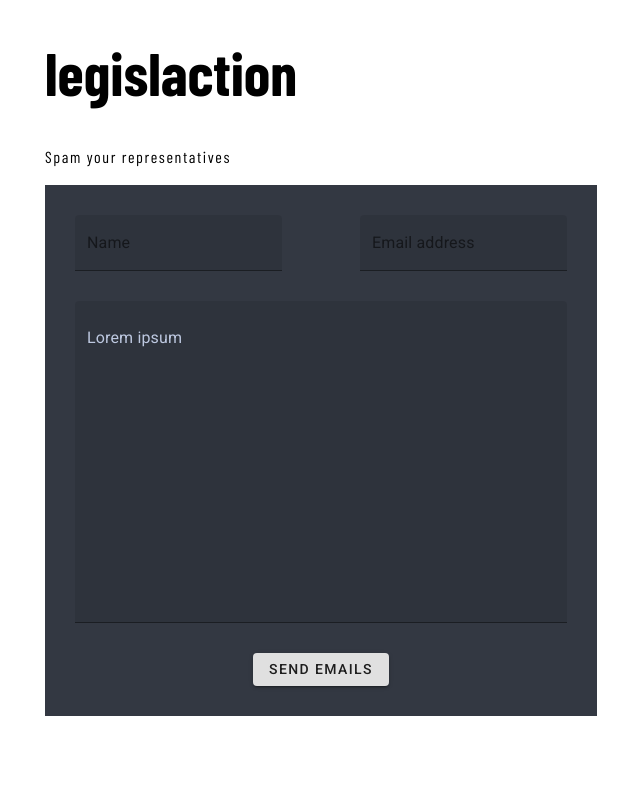
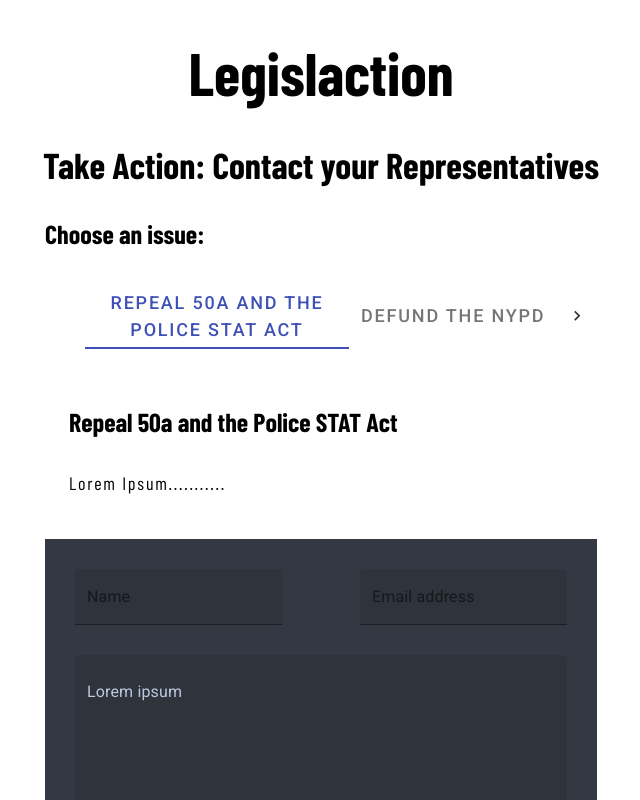
Before and after one commit to sepiette/legislaction, a React (Create React App) app: page / in a window 1280 px wide. Shown: the top 800 px of the page, without its empty margins (319-959 px from the left). Built offline with nearby package versions, Linux system fonts and the light colour scheme; what @mars/heroku-js-runtime-env would draw is missing.

Commit message:
add issue toggler

```diff
--- a/package.json
+++ b/package.json
@@ -9,6 +9,7 @@
   "dependencies": {
     "@mars/heroku-js-runtime-env": "^3.0.2",
     "@material-ui/core": "^4.10.1",
+    "@material-ui/lab": "^4.0.0-alpha.55",
     "@material-ui/styles": "^4.10.0",
     "@testing-library/jest-dom": "^4.2.4",
     "@testing-library/react": "^9.3.2",
--- a/src/App.js
+++ b/src/App.js
@@ -1,15 +1,25 @@
-import React from 'react';
+import React, { useState } from 'react';
 import './styles/common.scss';
 import Container from '@material-ui/core/Container';
 import { EmailForm } from './components/EmailForm';
+import IssueToggler from './components/IssueToggler/IssueToggler';
+import { TabContext } from '@material-ui/lab';
 
 function App() {
+  const [tabValue, setTabValue] = useState('repeal-bills');
+  const handleIssueView = (newVal) => {
+    console.log('toggle', newVal);
+    setTabValue(newVal);
+  };
   return (
     <div className="App">
+      <h1 className="text-center">Legislaction</h1>
+      <h3 className="text-center">Take Action: Contact your Representatives</h3>
       <Container maxWidth="sm">
-        <h1>legislaction</h1>
-        <p>Spam your representatives</p>
-        <EmailForm emailTemplate="Lorem ipsum" />
+        <TabContext value={tabValue}>
+          <IssueToggler tabValue={tabValue} updateTabView={handleIssueView} />
+          <EmailForm emailTemplate="Lorem ipsum" />
+        </TabContext>
       </Container>
     </div>
   );
--- /dev/null
+++ b/src/components/IssueToggler/IssueToggler.js
@@ -0,0 +1,58 @@
+import React, { useState } from 'react';
+import { Tabs, Tab } from '@material-ui/core';
+import { TabPanel } from '@material-ui/lab';
+
+const IssueToggler = (props) => {
+  console.log('props', props);
+  const { updateTabView, tabValue } = props;
+
+  const ISSUES = [
+    {
+      label: 'Repeal 50a and the Police STAT Act',
+      value: 'repeal-bills',
+    },
+    {
+      label: 'Defund the NYPD',
+      value: 'defund-nypd',
+    },
+    {
+      label: 'Other Issue',
+      value: 'other-issue',
+    },
+  ];
+
+  const handleOnChange = (e, newVal) => {
+    updateTabView(newVal);
+  };
+
+  return (
+    <div>
+      <h4> Choose an issue:</h4>
+      <Tabs
+        value={tabValue}
+        onChange={handleOnChange}
+        variant="scrollable"
+        scrollButtons="auto"
+        indicatorColor="primary"
+        textColor="primary"
+        classes="mt-64 mb-64"
+      >
+        {ISSUES.map((issue) => (
+          <Tab
+            key={`tab-${issue.value}`}
+            label={issue.label}
+            value={issue.value}
+          />
+        ))}
+      </Tabs>
+      {ISSUES.map((issue) => (
+        <TabPanel key={`panel-${issue.value}`} value={issue.value}>
+          <h4>{issue.label}</h4>
+          <p>Lorem Ipsum...........</p>
+        </TabPanel>
+      ))}
+    </div>
+  );
+};
+
+export default IssueToggler;
--- a/src/styles/common.scss
+++ b/src/styles/common.scss
@@ -36,6 +36,7 @@
 input,
 select {
   letter-spacing: 0.1em;
+  font-size: $font-body-lg;
   line-height: 150%;
 }
 
--- a/src/styles/fonts/_fonts.scss
+++ b/src/styles/fonts/_fonts.scss
@@ -34,3 +34,81 @@
   font-weight: 900;
   src: url('./Barlow_Condensed/BarlowCondensed-Black.ttf') format('truetype');
 }
+
+/************ FONT ALIGNMENT ************/
+.text-left {
+  text-align: left;
+}
+
+.text-center {
+  text-align: center;
+}
+
+.text-right {
+  text-align: right;
+}
+
+/************ FONT STYLE *************/
+.text-italic {
+  font-style: italic;
+}
+
+/************ FONT BOLDNESS *************/
+.no-bold {
+  font-weight: 500;
+}
+
+.bold-600 {
+  font-weight: 600;
+}
+
+.bold-700 {
+  font-weight: 700;
+}
+
+.bold-800 {
+  font-weight: 800;
+}
+
+.bold-900 {
+  font-weight: 900;
+}
+
+/************ FONT SIZE CLASSES ***************/
+.title {
+  font-size: $font-title;
+}
+
+.headline-xl {
+  font-size: $font-h1;
+}
+
+.headline-lg {
+  font-size: $font-h2;
+}
+
+.headline-md {
+  font-size: $font-h3;
+}
+
+.headline-sm {
+  font-size: $font-h4;
+}
+
+.text-body-lg {
+  font-size: $font-body-lg;
+}
+
+.text-body {
+  font-size: $font-body-base;
+}
+
+.text-caption {
+  font-size: $font-caption;
+  line-height: 130%;
+}
+
+.text-pill {
+  font-size: $font-pill;
+  text-transform: uppercase;
+}
```
Also changed, not shown: src/components/IssueToggler/IssueToggler.scss (added), 1 other file (tests, documents, lock files or other folders).
